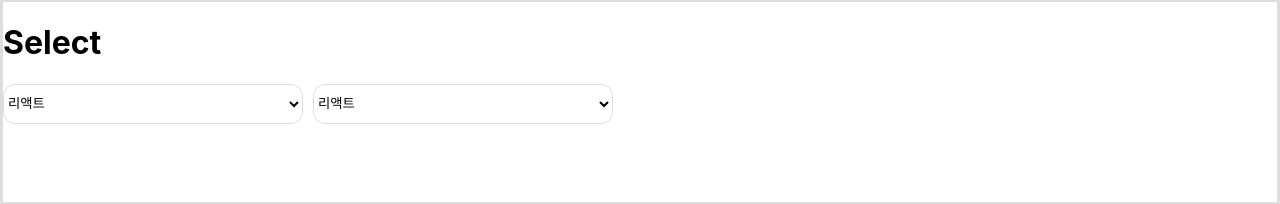
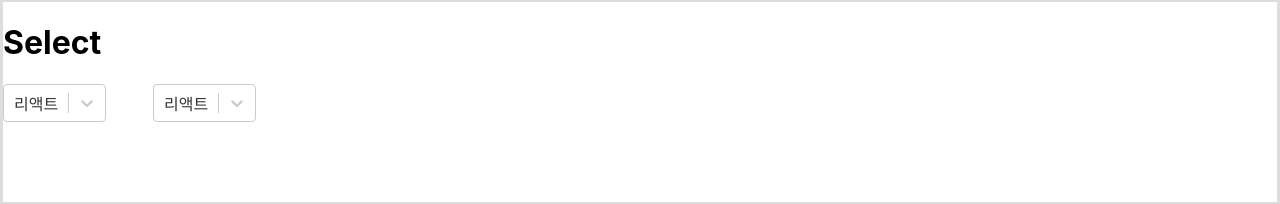
Before and after one commit to jyhan14/react-prac-todoList-lv2, a React (Create React App) app: page /prac in a window 1280 px wide. Shown: the part 486-690 px from the top of the page. Built offline with nearby package versions, Linux system fonts and the light colour scheme.

Commit message:
feat: select

```diff
--- a/src/pages/Prac.jsx
+++ b/src/pages/Prac.jsx
@@ -1,5 +1,6 @@
 import React, { useEffect, useRef, useState } from "react";
 import styled from "styled-components";
+import Select from 'react-select';
 
 function Prac() {
     //--------------------------------------------------------
@@ -175,12 +176,18 @@
             <div>
                 <SelectBorderBox>
                     <h1>Select</h1>
-                    <div style={{ display: "flex", gap: "10px" }}>
-                        <div style={{ position: "relative" }}>
-                            <SelectBox options={OPTIONS}/>
+                    <div style={{ display: "flex", gap: "10px", position:"relative"}}>
+                        <div style={{ position: "relative", marginLeft: "150px"}}>
+                            <Select options={option}
+                            defaultValue={option[0]}
+                            styles={{display: "block"}}/>
                         </div>
-                        <div style={{ position: "relative" }}>
-                            <SelectBox options={OPTIONS}/>
+
+                        <div style={{ position: "fixed", overflow:"visible"}}>
+                        <Select
+                        options={option}
+                        defaultValue={option[0]}
+                        />
                         </div>
                     </div>
                 </SelectBorderBox>
@@ -317,40 +324,21 @@
 `;
 
 //---------------------------------------------------------------------------
-const OPTIONS = [
-    { value: "react", name: "리액트" },
-    { value: "java", name: "자바" },
-    { value: "spring", name: "스프링" },
-    { value: "reactNative", name: "리액트네이티브" },
+const option = [
+    { value: "react", label: "리액트" },
+    { value: "java", label: "자바" },
+    { value: "spring", label: "스프링" },
+    { value: "reactNative", label: "리액트네이티브" },
 ];
 
-const SelectBox = ({ options }) => {
-    // console.log(options[0].value);
-    // console.log(
-    //     options.map((o) => {
-    //         return o.name;
-    //     })
-    // );
-    return (
-        <Select>
-            {options.map((option) => {
-                return <Options key={option.value}>{option.name}</Options>;
-            })}
-        </Select>
-    );
-};
 
-const Select = styled.select`
-    border: 1px solid rgb(221, 221, 221);
-    height: 40px;
-    width: 300px;
-    background-color: rgb(255, 255, 255);
-    border-radius: 12px;
-`;
-
-const Options = styled.option`
-    color: red;
-`
+// const Select = styled.select`
+//     border: 1px solid rgb(221, 221, 221);
+//     height: 40px;
+//     width: 300px;
+//     background-color: rgb(255, 255, 255);
+//     border-radius: 12px;
+// `;
 
 const SelectBorderBox = styled.div`
     border: 3px solid rgb(221, 221, 221);
```
